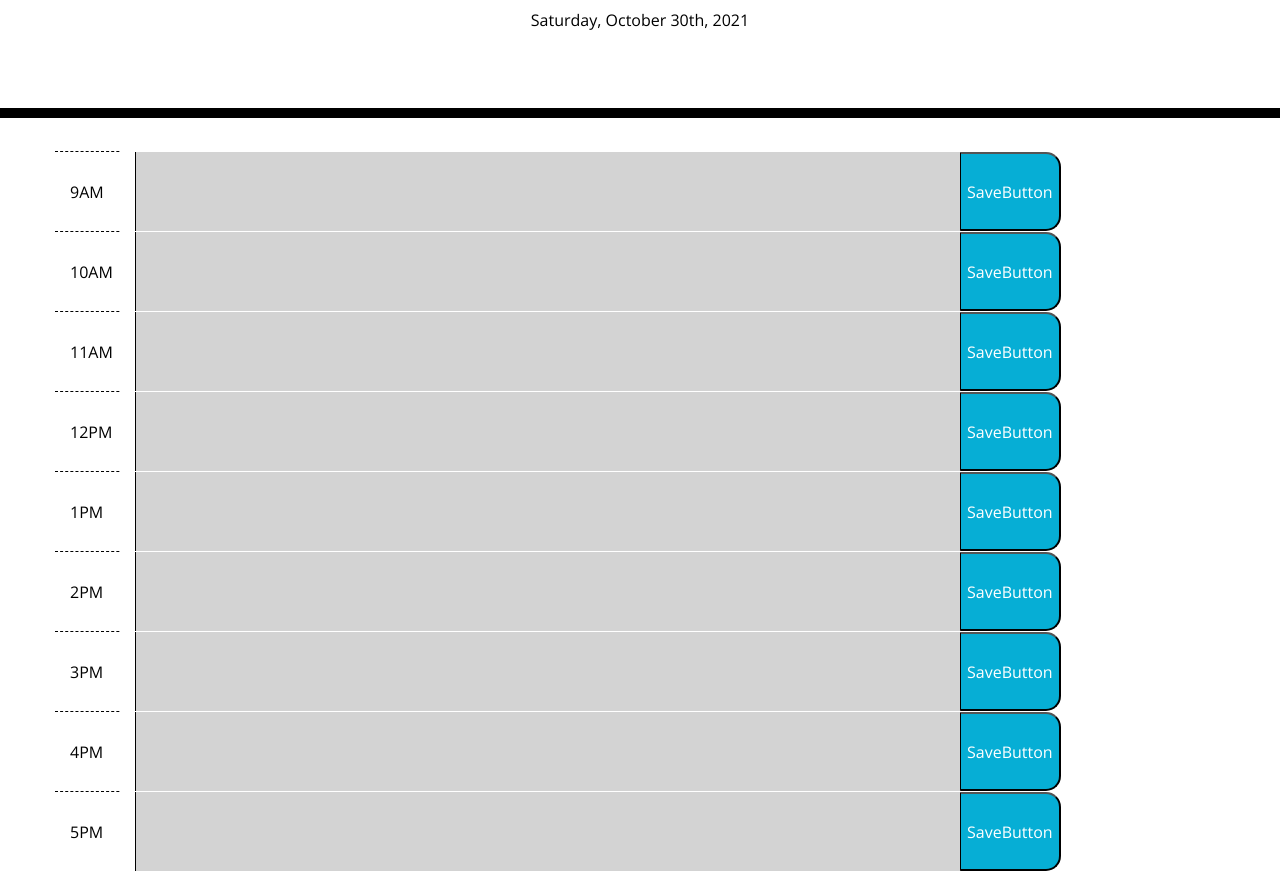
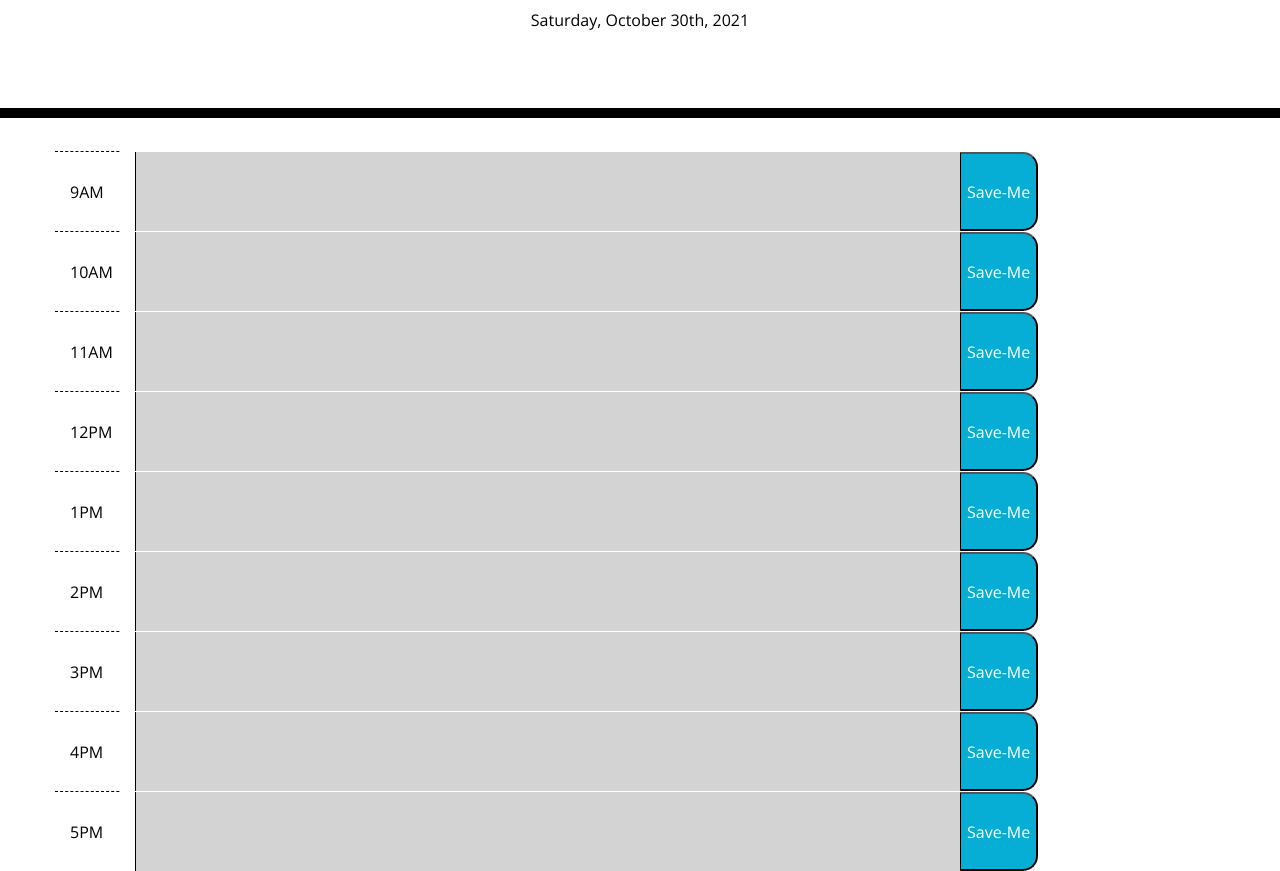
Before and after one commit to josshy92/Day-Planner, a plain HTML site: page index.html in a window 1280 px wide. Shown: the part 182-1053 px from the top of the page. Drawn offline with nearby package versions, Linux system fonts and the light colour scheme.

Commit message:
added readme screenshot and cleaned up code

```diff
--- a/index.html
+++ b/index.html
@@ -6,7 +6,6 @@
   <meta name="viewport" content="width=device-width, initial-scale=1.0" />
   <meta http-equiv="X-UA-Compatible" content="ie=edge" />
   <link rel="stylesheet" href="https://cdnjs.cloudflare.com/ajax/libs/twitter-bootstrap/4.5.0/css/bootstrap.min.css">
-
   <link rel="stylesheet" href="https://stackpath.bootstrapcdn.com/bootstrap/4.3.1/css/bootstrap.min.css" />
   <link rel="stylesheet" href="https://use.fontawesome.com/releases/v5.8.1/css/all.css"
     integrity="sha384-50oBUHEmvpQ+1lW4y57PTFmhCaXp0ML5d60M1M7uH2+nqUivzIebhndOJK28anvf" crossorigin="anonymous" />
@@ -34,7 +33,7 @@
         <textarea class="description col-12" name="" id="9" cols="30" rows="3"></textarea>
       </div>
       <div class="col-2 row">
-        <button id='9' class="saveBtn ">SaveButton</button>
+        <button id='9' class="saveBtn ">Save-Me</button>
       </div>
     </div>
     <div class="row">
@@ -45,7 +44,7 @@
         <textarea class="description col-12" name="" id="10" cols="30" rows="3"></textarea>
       </div>
       <div class="col-2 row">
-        <button id='10' class="saveBtn ">SaveButton</button>
+        <button id='10' class="saveBtn ">Save-Me</button>
       </div>
     </div>
     <div class="row">
@@ -56,7 +55,7 @@
         <textarea class="description col-12" name="" id="11" cols="30" rows="3"></textarea>
       </div>
       <div class="col-2 row">
-        <button id='11' class="saveBtn">SaveButton</button>
+        <button id='11' class="saveBtn">Save-Me</button>
       </div>
     </div>
     <div class="row">
@@ -67,7 +66,7 @@
         <textarea class="description col-12" name="" id="12" cols="30" rows="3"></textarea>
       </div>
       <div class="col-2 row">
-        <button id='12' class="saveBtn">SaveButton</button>
+        <button id='12' class="saveBtn">Save-Me</button>
       </div>
     </div>
     <div class="row">
@@ -78,7 +77,7 @@
         <textarea class="description col-12" name="" id="13" cols="30" rows="3"></textarea>
       </div>
       <div class="col-2 row">
-        <button id='13' class="saveBtn">SaveButton</button>
+        <button id='13' class="saveBtn">Save-Me</button>
       </div>
     </div>
     <div class="row">
@@ -89,7 +88,7 @@
         <textarea class="description col-12" name="" id="14" cols="30" rows="3"></textarea>
       </div>
       <div class="col-2 row">
-        <button id='14' class="saveBtn">SaveButton</button>
+        <button id='14' class="saveBtn">Save-Me</button>
       </div>
     </div>
     <div class="row">
@@ -100,7 +99,7 @@
         <textarea class="description col-12" name="" id="15" cols="30" rows="3"></textarea>
       </div>
       <div class="col-2 row">
-        <button id='15' class="saveBtn">SaveButton</button>
+        <button id='15' class="saveBtn">Save-Me</button>
       </div>
     </div>
     <div class="row">
@@ -111,7 +110,7 @@
         <textarea class="description col-12" name="" id="16" cols="30" rows="3"></textarea>
       </div>
       <div class="col-2 row">
-        <button id='16' class="saveBtn">SaveButton</button>
+        <button id='16' class="saveBtn">Save-Me</button>
       </div>
     </div>
     <div class="row">
@@ -122,14 +121,12 @@
         <textarea class="description col-12" name="" id="17" cols="30" rows="3"></textarea>
       </div>
       <div class="col-2 row">
-        <button id='17' class="saveBtn">SaveButton</button>
+        <button id='17' class="saveBtn">Save-Me</button>
       </div>
     </div>
   </div>
-
   <script src="https://cdnjs.cloudflare.com/ajax/libs/jquery/3.2.1/jquery.min.js"></script>
   <script src="https://cdnjs.cloudflare.com/ajax/libs/moment.js/2.24.0/moment.min.js"></script>
   <script src="script.js"></script>
 </body>
-
 </html>
```
Also changed, not shown: script.js (+5 -24 lines), 1 other file.
